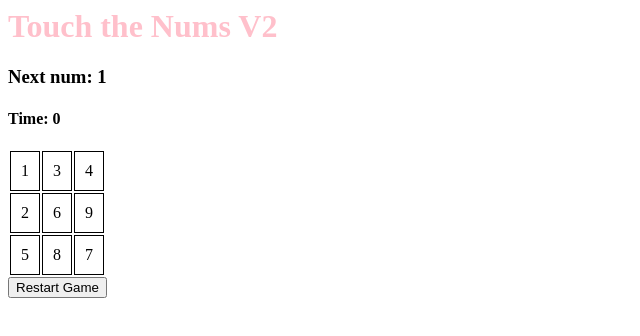
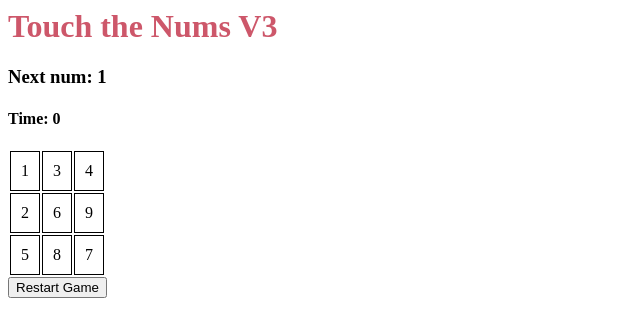
Before and after one commit to TalLiber/git-b, a plain HTML site: page index.html in a window 1280 px wide. Shown: the whole page, without its empty margins (0-640 px from the left). Drawn offline with Linux system fonts and the light colour scheme.

Commit message:
More changes

```diff
--- a/css/myStyle.css
+++ b/css/myStyle.css
@@ -8,5 +8,5 @@ td {
 }
 
 h1 {
-    color: pink;
+    color: rgb(205, 87, 106);
 }
--- a/index.html
+++ b/index.html
@@ -7,7 +7,7 @@
 </head>
 
 <body onload="restartGame()">
-    <h1>Touch the Nums V2</h1>
+    <h1>Touch the Nums V3</h1>
     <div>
         <h3 class="bigger meaningful">
             Next num: <span id="spanNextNum"></span>
```
